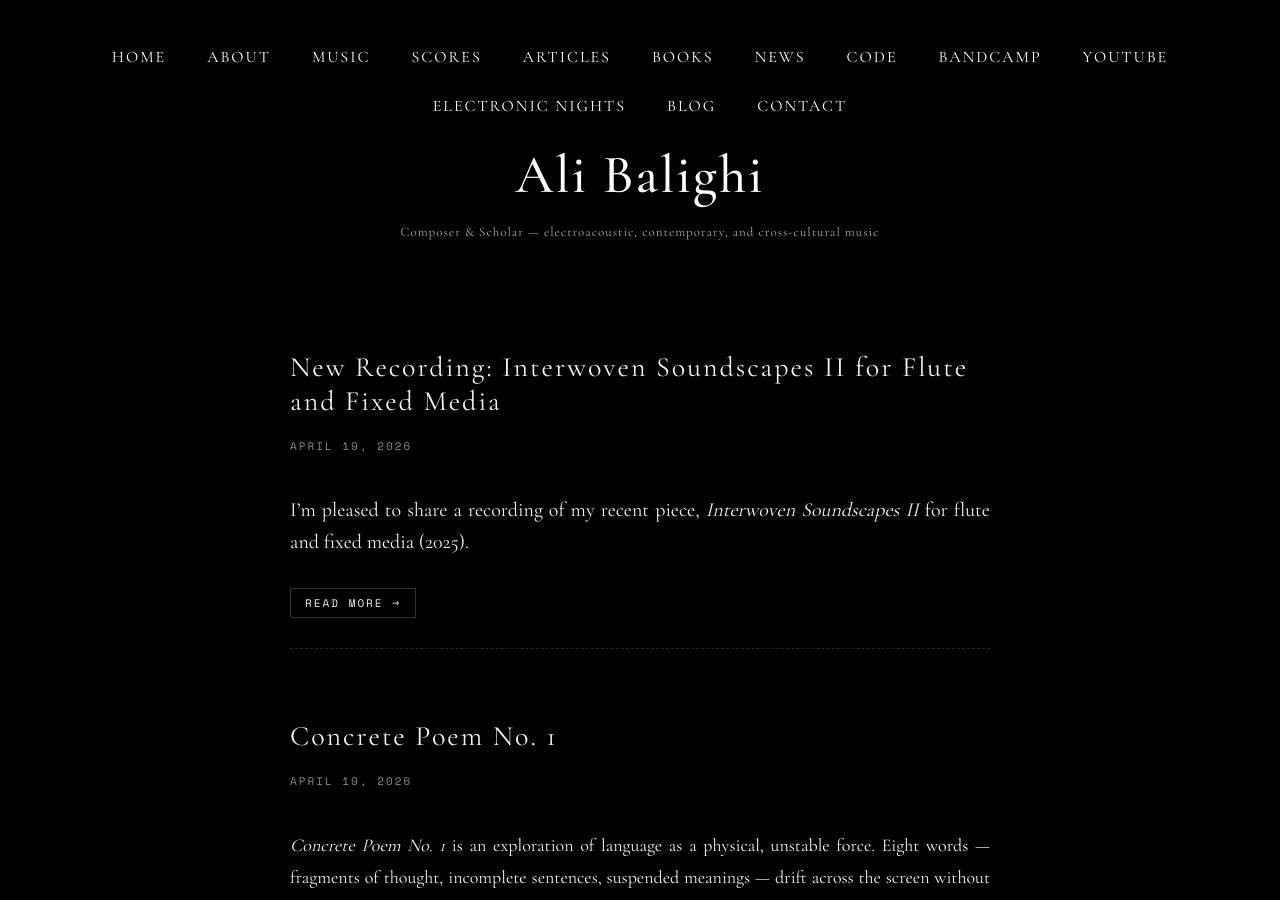
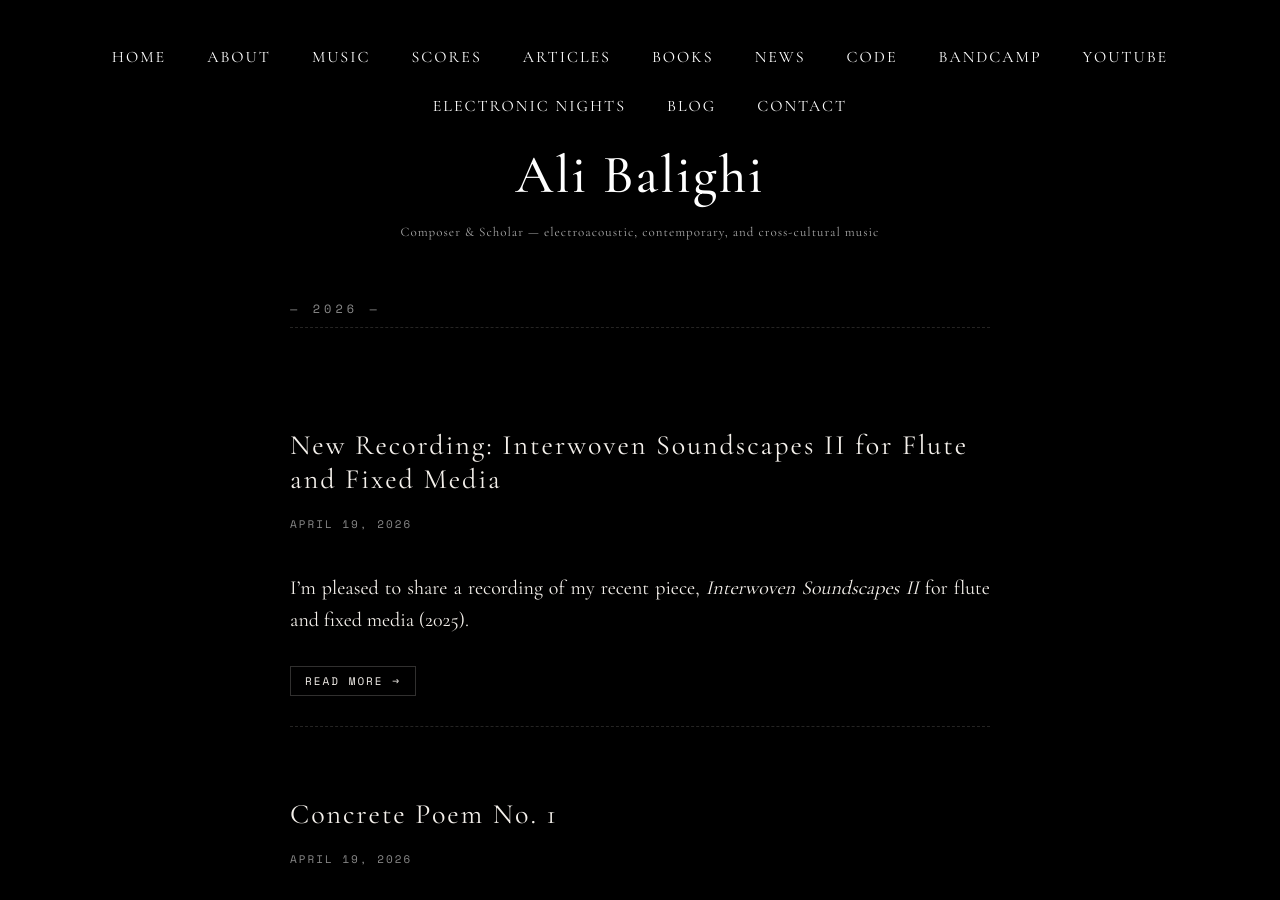
Before and after one commit to alib65/blog, a Jekyll site: the page built from index.html, in a window 1280 px wide and 900 px high. Built offline with Jekyll 4.4.1, drawn with Linux system fonts in a browser that asks for light colours.

Commit message:
Refactor post listing to group by year

```diff
--- a/index.html
+++ b/index.html
@@ -3,8 +3,22 @@
 title: Blog
 ---
 
+{% assign postsByYear = site.posts | group_by_exp: "post", "post.date | date: '%Y'" %}
+
+{% for year in postsByYear %}
+<div style="margin-bottom: 50px;">
+  <h2 style="
+    font-family: 'Space Mono', monospace;
+    font-size: 12px;
+    letter-spacing: 4px;
+    color: #888888;
+    border-bottom: 1px dashed rgba(244, 240, 235, 0.15);
+    padding-bottom: 10px;
+    margin-bottom: 30px;
+  ">— {{ year.name }} —</h2>
+
   <ul class="post-list">
-  {% for post in site.posts %}
+    {% for post in year.items %}
       <li>
         <h2><a href="{{ post.url }}">{{ post.title }}</a></h2>
         <div class="post-meta">{{ post.date | date: "%B %d, %Y" }}</div>
@@ -24,3 +38,5 @@
       </li>
     {% endfor %}
   </ul>
+</div>
+{% endfor %}
```
Lines whose indentation alone changed are shown as unchanged.
